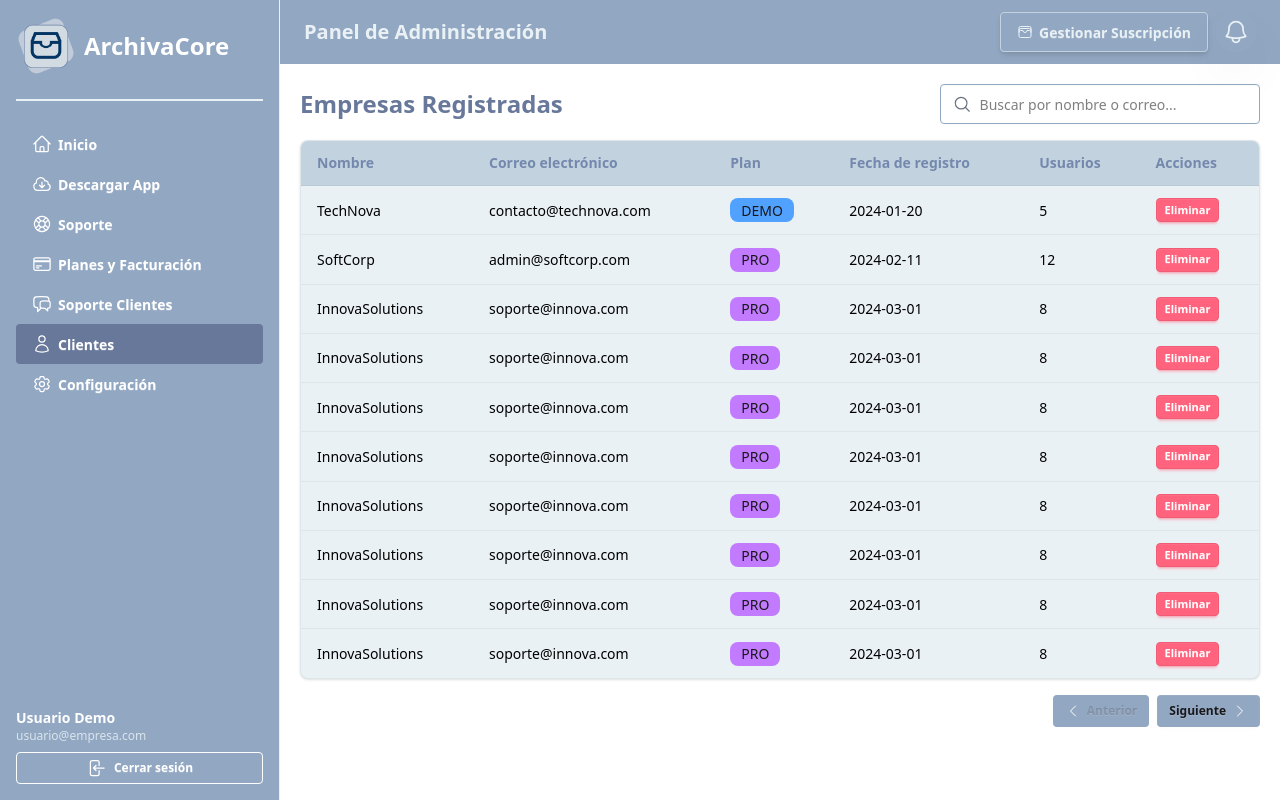
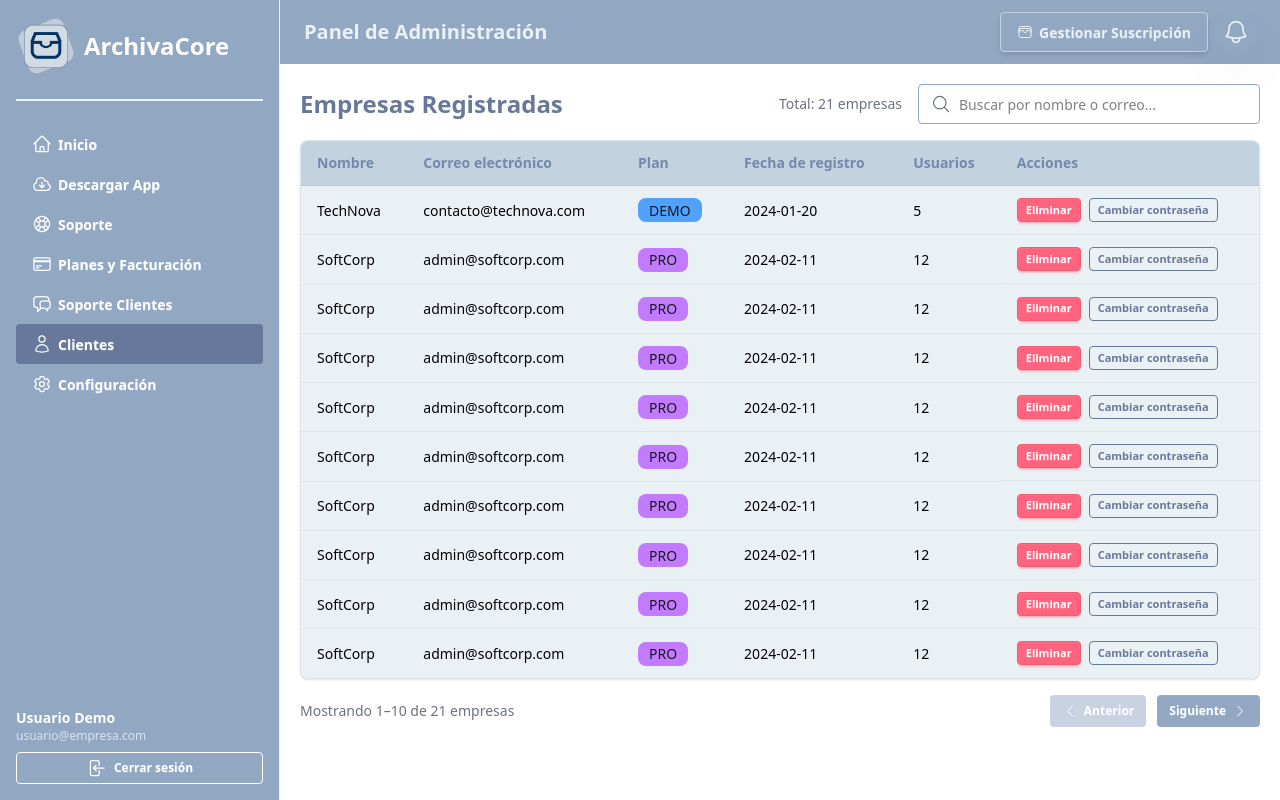
Before and after one commit to sebsanchez99/ArchivaCore, a Vue app in the folder landing/: page /dashboard/clients in a window 1280 px wide. Built offline with nearby package versions, Linux system fonts and the light colour scheme; the HTML template or start-up script is replaced by a standard one.

Commit message:
Creación de vista de administración de empresas

```diff
--- a/landing/src/modules/dashboard/components/ClientsSection/CompanyRow.vue
+++ b/landing/src/modules/dashboard/components/ClientsSection/CompanyRow.vue
@@ -1,3 +1,4 @@
+<!-- CompanyRow.vue -->
 <template>
     <tr>
         <td class="py-3">{{ company.name }}</td>
@@ -9,47 +10,16 @@
         </td>
         <td>{{ company.registeredAt }}</td>
         <td>{{ company.users }}</td>
-        <td class="space-x-2">
-            <button @click="openModal" class="btn btn-xs btn-error text-white">Eliminar</button>
-
+        <td class="flex gap-2">
+            <button @click="$emit('delete', company)" class="btn btn-xs btn-error text-white">Eliminar</button>
+            <button @click="$emit('changePassword', company)" class="btn btn-xs btn-outline text-primary-700 hover:bg-primary-500 hover:border-none hover:text-white">
+                Cambiar contraseña
+            </button>
         </td>
-
-        <!-- Modal -->
-        <dialog ref="modal" class="modal">
-            <div class="modal-box bg-white">
-                <h3 class="font-bold text-lg text-primary-700">Eliminar empresa</h3>
-                <p class="py-2 text-primary-500">
-                    ¿Está seguro de que desea eliminar la empresa <strong>{{ company.name }}</strong>? Esta acción no se
-                    puede deshacer.
-                </p>
-                <p class="alert text-sm text-red-400 bg-white border-red-400 shadow-sm">
-                    <ExclamationCircleIcon class="w-6 inline-block mr-2" />
-                    Al eliminar esta empresa, se eliminarán todos los datos asociados, incluyendo usuarios, archivos y
-                    configuraciones.
-                    Los usuarios no podrán acceder a la plataforma.
-                </p>
-                <div class="modal-action">
-                    <form method="dialog" class="space-x-2">
-                        <button class="btn btn-outline text-primary-500 hover:bg-primary-400 hover:border-none hover:text-white">Cancelar</button>
-                        <button class="btn btn-error text-white">Eliminar empresa</button>
-                    </form>
-                </div>
-            </div>
-        </dialog>
     </tr>
 </template>
 
 <script setup lang="ts">
-import { ref } from 'vue'
-import { ExclamationCircleIcon } from "@heroicons/vue/24/outline"
-
-
-const modal = ref<HTMLDialogElement | null>(null)
-
-function openModal() {
-    modal.value?.showModal()
-}
-
 defineProps<{
     company: {
         id: number
@@ -60,4 +30,6 @@ defineProps<{
         users: number
     }
 }>()
+
+defineEmits(['delete', 'changePassword'])
 </script>
--- a/landing/src/modules/dashboard/layouts/ClientsSection.vue
+++ b/landing/src/modules/dashboard/layouts/ClientsSection.vue
@@ -1,11 +1,21 @@
 <template>
     <div class="max-w-6xl mx-auto">
-        <!-- Título y búsqueda -->
-        <div class="flex justify-between items-center mb-4">
+      <!-- Encabezado -->
+      <div class="flex flex-col md:flex-row justify-between items-start md:items-center mb-4 gap-2">
         <h2 class="text-2xl font-semibold text-primary-700">Empresas Registradas</h2>
-            <div class="input bg-white border-primary-500">
+        <div class="flex flex-col sm:flex-row items-start sm:items-center gap-4">
+          <span class="text-sm text-gray-500">
+            Total: {{ filteredCompanies.length }} empresa{{ filteredCompanies.length === 1 ? '' : 's' }}
+          </span>
+          <div class="input bg-white border-primary-500 w-full sm:w-auto">
             <MagnifyingGlassIcon class="w-5 text-gray-500" />
-                <input v-model="search" type="text" placeholder="Buscar por nombre o correo..." class="w-72" />
+            <input
+              v-model="search"
+              type="text"
+              placeholder="Buscar por nombre o correo..."
+              class="w-full sm:w-72"
+            />
+          </div>
         </div>
       </div>
 
@@ -23,7 +33,13 @@
             </tr>
           </thead>
           <tbody>
-                    <CompanyRow v-for="company in paginatedCompanies" :key="company.id" :company="company" />
+            <CompanyRow
+              v-for="company in paginatedCompanies"
+              :key="company.id"
+              :company="company"
+              @delete="openDeleteModal"
+              @changePassword="openChangePasswordModal"
+            />
             <tr v-if="filteredCompanies.length === 0">
               <td colspan="6" class="text-center py-4 text-gray-400">No se encontraron empresas</td>
             </tr>
@@ -32,24 +48,101 @@
       </div>
 
       <!-- Paginación -->
-        <div class="flex justify-end mt-4 gap-2">
-            <button class="btn btn-sm bg-primary-500 border-none" :disabled="currentPage === 1" @click="currentPage--">
-                <ChevronLeftIcon class="w-4 text-white" />
+      <div class="flex flex-col sm:flex-row justify-between items-center mt-4 gap-3">
+        <span class="text-sm text-gray-500">
+          Mostrando {{ startItem + 1 }}–{{ endItem }} de {{ filteredCompanies.length }} empresa{{ filteredCompanies.length === 1 ? '' : 's' }}
+        </span>
+        <div class="flex justify-between gap-3 ">
+          <button
+            class="join-item btn btn-sm bg-primary-500 text-white border-none disabled:opacity-50"
+            :disabled="currentPage === 1"
+            @click="currentPage--"
+          >
+            <ChevronLeftIcon class="w-4" />
             Anterior
           </button>
-            <button class="btn btn-sm bg-primary-500 border-none" :disabled="currentPage === totalPages"
-                @click="currentPage++">
+          <button
+            class="join-item btn btn-sm bg-primary-500 text-white border-none disabled:opacity-50"
+            :disabled="currentPage === totalPages"
+            @click="currentPage++"
+          >
             Siguiente
-                <ChevronRightIcon class="w-4 text-white" />
+            <ChevronRightIcon class="w-4" />
           </button>
         </div>
+      </div>
+
+      <!-- Modal Eliminar -->
+      <dialog ref="deleteModal" class="modal">
+        <div class="modal-box bg-white">
+          <h3 class="font-bold text-lg text-primary-700">Eliminar empresa</h3>
+          <p class="py-2 text-primary-500">
+            ¿Está seguro de que desea eliminar la empresa <strong>{{ selectedCompany?.name }}</strong>? Esta acción no se
+            puede deshacer.
+          </p>
+          <p class="alert text-sm text-red-400 bg-white border-red-400 shadow-sm">
+            <ExclamationCircleIcon class="w-6 inline-block mr-2" />
+            Al eliminar esta empresa, se eliminarán todos los datos asociados, incluyendo usuarios, archivos y
+            configuraciones. Los usuarios no podrán acceder a la plataforma.
+          </p>
+          <div class="modal-action">
+            <form method="dialog" class="space-x-2">
+              <button class="btn btn-outline text-primary-500 hover:bg-primary-400 hover:border-none hover:text-white">
+                Cancelar
+              </button>
+              <button class="btn btn-error text-white">Eliminar empresa</button>
+            </form>
+          </div>
+        </div>
+      </dialog>
+
+      <!-- Modal Cambiar Contraseña -->
+      <dialog ref="changePasswordModal" class="modal">
+        <div class="modal-box bg-white">
+          <h3 class="font-bold text-lg text-primary-700">Cambiar contraseña</h3>
+          <p class="py-2 text-primary-500">
+            Establecer nueva contraseña para la empresa <strong>{{ selectedCompany?.name }}</strong>.
+          </p>
+          <form class="space-y-4">
+            <div class="form-control">
+              <label for="new-password" class="label text-sm">Nueva contraseña</label>
+              <input type="password" id="new-password" class="input bg-white border-primary-500 w-full" required />
+            </div>
+            <div class="form-control">
+              <label for="confirm-password" class="label text-sm">Confirmar nueva contraseña</label>
+              <input type="password" id="confirm-password" class="input bg-white border-primary-500 w-full" required />
+            </div>
+          </form>
+          <p class="mt-3 text-sm text-primary-600">
+            La nueva contraseña será enviada al correo electrónico principal de la empresa:
+            {{ selectedCompany?.email }}
+          </p>
+          <div class="modal-action">
+            <form method="dialog" class="space-x-2">
+              <button class="btn btn-outline text-primary-500 hover:bg-primary-400 hover:border-none hover:text-white">
+                Cancelar
+              </button>
+              <button class="btn border-none bg-primary-500 text-white hover:bg-primary-400">
+                <LockClosedIcon class="w-4 mr-2" />
+                Cambiar contraseña
+              </button>
+            </form>
+          </div>
+        </div>
+      </dialog>
     </div>
   </template>
 
   <script setup lang="ts">
   import { ref, computed } from 'vue'
-import CompanyRow from "@/modules/dashboard/components/ClientsSection/CompanyRow.vue";
-import { MagnifyingGlassIcon, ChevronLeftIcon, ChevronRightIcon } from "@heroicons/vue/24/outline"
+  import CompanyRow from "@/modules/dashboard/components/ClientsSection/CompanyRow.vue"
+  import {
+    MagnifyingGlassIcon,
+    ChevronLeftIcon,
+    ChevronRightIcon,
+    ExclamationCircleIcon,
+    LockClosedIcon
+  } from "@heroicons/vue/24/outline"
 
   interface Company {
     id: number
@@ -60,36 +153,43 @@ interface Company {
     users: number
   }
 
+  const deleteModal = ref<HTMLDialogElement | null>(null)
+  const changePasswordModal = ref<HTMLDialogElement | null>(null)
+  const selectedCompany = ref<Company | null>(null)
+
+  function openDeleteModal(company: Company) {
+    selectedCompany.value = company
+    deleteModal.value?.showModal()
+  }
+
+  function openChangePasswordModal(company: Company) {
+    selectedCompany.value = company
+    changePasswordModal.value?.showModal()
+  }
+
   const companies = ref<Company[]>([
     { id: 1, name: 'TechNova', email: 'contacto@technova.com', plan: 'DEMO', registeredAt: '2024-01-20', users: 5 },
     { id: 2, name: 'SoftCorp', email: 'admin@softcorp.com', plan: 'PRO', registeredAt: '2024-02-11', users: 12 },
-    { id: 3, name: 'InnovaSolutions', email: 'soporte@innova.com', plan: 'PRO', registeredAt: '2024-03-01', users: 8 },
-    { id: 3, name: 'InnovaSolutions', email: 'soporte@innova.com', plan: 'PRO', registeredAt: '2024-03-01', users: 8 },
-    { id: 3, name: 'InnovaSolutions', email: 'soporte@innova.com', plan: 'PRO', registeredAt: '2024-03-01', users: 8 },
-    { id: 3, name: 'InnovaSolutions', email: 'soporte@innova.com', plan: 'PRO', registeredAt: '2024-03-01', users: 8 },
-    { id: 3, name: 'InnovaSolutions', email: 'soporte@innova.com', plan: 'PRO', registeredAt: '2024-03-01', users: 8 },
-    { id: 3, name: 'InnovaSolutions', email: 'soporte@innova.com', plan: 'PRO', registeredAt: '2024-03-01', users: 8 },
-    { id: 3, name: 'InnovaSolutions', email: 'soporte@innova.com', plan: 'PRO', registeredAt: '2024-03-01', users: 8 },
-    { id: 3, name: 'InnovaSolutions', email: 'soporte@innova.com', plan: 'PRO', registeredAt: '2024-03-01', users: 8 },
-    { id: 3, name: 'InnovaSolutions', email: 'soporte@innova.com', plan: 'PRO', registeredAt: '2024-03-01', users: 8 },
-    { id: 3, name: 'InnovaSolutions', email: 'soporte@innova.com', plan: 'PRO', registeredAt: '2024-03-01', users: 8 },
-    { id: 3, name: 'InnovaSolutions', email: 'soporte@innova.com', plan: 'PRO', registeredAt: '2024-03-01', users: 8 },
-    { id: 3, name: 'InnovaSolutions', email: 'soporte@innova.com', plan: 'PRO', registeredAt: '2024-03-01', users: 8 },
-    { id: 3, name: 'InnovaSolutions', email: 'soporte@innova.com', plan: 'PRO', registeredAt: '2024-03-01', users: 8 },
-    { id: 3, name: 'InnovaSolutions', email: 'soporte@innova.com', plan: 'PRO', registeredAt: '2024-03-01', users: 8 },
-    { id: 3, name: 'InnovaSolutions', email: 'soporte@innova.com', plan: 'PRO', registeredAt: '2024-03-01', users: 8 },
-    { id: 3, name: 'InnovaSolutions', email: 'soporte@innova.com', plan: 'PRO', registeredAt: '2024-03-01', users: 8 },
-    { id: 3, name: 'InnovaSolutions', email: 'soporte@innova.com', plan: 'PRO', registeredAt: '2024-03-01', users: 8 },
-    { id: 3, name: 'InnovaSolutions', email: 'soporte@innova.com', plan: 'PRO', registeredAt: '2024-03-01', users: 8 },
-    { id: 3, name: 'InnovaSolutions', email: 'soporte@innova.com', plan: 'PRO', registeredAt: '2024-03-01', users: 8 },
-    { id: 3, name: 'InnovaSolutions', email: 'soporte@innova.com', plan: 'PRO', registeredAt: '2024-03-01', users: 8 },
-    { id: 3, name: 'InnovaSolutions', email: 'soporte@innova.com', plan: 'PRO', registeredAt: '2024-03-01', users: 8 },
-    { id: 3, name: 'InnovaSolutions', email: 'soporte@innova.com', plan: 'PRO', registeredAt: '2024-03-01', users: 8 },
-    { id: 3, name: 'InnovaSolutions', email: 'soporte@innova.com', plan: 'PRO', registeredAt: '2024-03-01', users: 8 },
-    { id: 3, name: 'InnovaSolutions', email: 'soporte@innova.com', plan: 'PRO', registeredAt: '2024-03-01', users: 8 },
-    { id: 3, name: 'InnovaSolutions', email: 'soporte@innova.com', plan: 'PRO', registeredAt: '2024-03-01', users: 8 },
-    { id: 3, name: 'InnovaSolutions', email: 'soporte@innova.com', plan: 'PRO', registeredAt: '2024-03-01', users: 8 },
-    // ...más empresas
+    { id: 2, name: 'SoftCorp', email: 'admin@softcorp.com', plan: 'PRO', registeredAt: '2024-02-11', users: 12 },
+    { id: 2, name: 'SoftCorp', email: 'admin@softcorp.com', plan: 'PRO', registeredAt: '2024-02-11', users: 12 },
+    { id: 2, name: 'SoftCorp', email: 'admin@softcorp.com', plan: 'PRO', registeredAt: '2024-02-11', users: 12 },
+    { id: 2, name: 'SoftCorp', email: 'admin@softcorp.com', plan: 'PRO', registeredAt: '2024-02-11', users: 12 },
+    { id: 2, name: 'SoftCorp', email: 'admin@softcorp.com', plan: 'PRO', registeredAt: '2024-02-11', users: 12 },
+    { id: 2, name: 'SoftCorp', email: 'admin@softcorp.com', plan: 'PRO', registeredAt: '2024-02-11', users: 12 },
+    { id: 2, name: 'SoftCorp', email: 'admin@softcorp.com', plan: 'PRO', registeredAt: '2024-02-11', users: 12 },
+    { id: 2, name: 'SoftCorp', email: 'admin@softcorp.com', plan: 'PRO', registeredAt: '2024-02-11', users: 12 },
+    { id: 2, name: 'SoftCorp', email: 'admin@softcorp.com', plan: 'PRO', registeredAt: '2024-02-11', users: 12 },
+    { id: 2, name: 'SoftCorp', email: 'admin@softcorp.com', plan: 'PRO', registeredAt: '2024-02-11', users: 12 },
+    { id: 2, name: 'SoftCorp', email: 'admin@softcorp.com', plan: 'PRO', registeredAt: '2024-02-11', users: 12 },
+    { id: 2, name: 'SoftCorp', email: 'admin@softcorp.com', plan: 'PRO', registeredAt: '2024-02-11', users: 12 },
+    { id: 2, name: 'SoftCorp', email: 'admin@softcorp.com', plan: 'PRO', registeredAt: '2024-02-11', users: 12 },
+    { id: 2, name: 'SoftCorp', email: 'admin@softcorp.com', plan: 'PRO', registeredAt: '2024-02-11', users: 12 },
+    { id: 2, name: 'SoftCorp', email: 'admin@softcorp.com', plan: 'PRO', registeredAt: '2024-02-11', users: 12 },
+    { id: 2, name: 'SoftCorp', email: 'admin@softcorp.com', plan: 'PRO', registeredAt: '2024-02-11', users: 12 },
+    { id: 2, name: 'SoftCorp', email: 'admin@softcorp.com', plan: 'PRO', registeredAt: '2024-02-11', users: 12 },
+    { id: 2, name: 'SoftCorp', email: 'admin@softcorp.com', plan: 'PRO', registeredAt: '2024-02-11', users: 12 },
+    { id: 2, name: 'SoftCorp', email: 'admin@softcorp.com', plan: 'PRO', registeredAt: '2024-02-11', users: 12 },
+    // Puedes duplicar más datos para probar
   ])
 
   const search = ref('')
@@ -111,4 +211,10 @@ const paginatedCompanies = computed(() => {
     const start = (currentPage.value - 1) * perPage
     return filteredCompanies.value.slice(start, start + perPage)
   })
+
+  const startItem = computed(() => (currentPage.value - 1) * perPage)
+  const endItem = computed(() => {
+    const end = startItem.value + paginatedCompanies.value.length
+    return end > filteredCompanies.value.length ? filteredCompanies.value.length : end
+  })
   </script>
```
Lines whose indentation alone changed are shown as unchanged.
